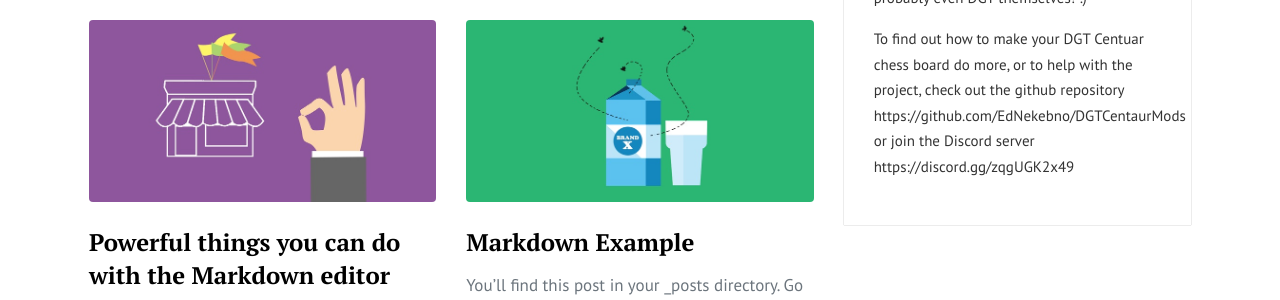
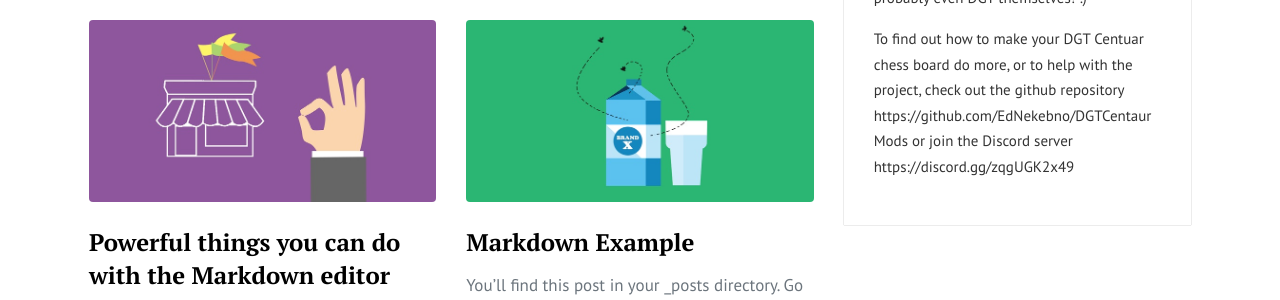
Before and after one commit to DGTCentaurMods/dgtcentaurmods.github.io, a Jekyll site: the page built from index.html, in a window 1280 px wide and 1400 px high, scrolled down 838 px. Shown: the part 313-613 px from the top of the window. Built offline with Jekyll 4.4.1, drawn with Linux system fonts in a browser that asks for light colours; the list of posts is cut into pages by our own code.

Commit message:
Update custom.css

```diff
--- a/assets/css/custom.css
+++ b/assets/css/custom.css
@@ -3,4 +3,6 @@ Don't want to use sass and simply modify the stylesheet in the old css fashion?
 Just customize your theme here.
 ================================================== */
 
-body {}
+body {
+  overflow-wrap: break-word;
+}
```
